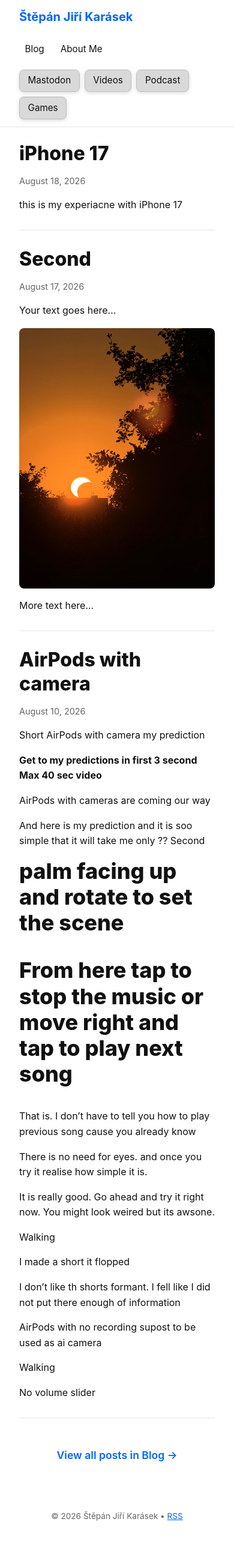
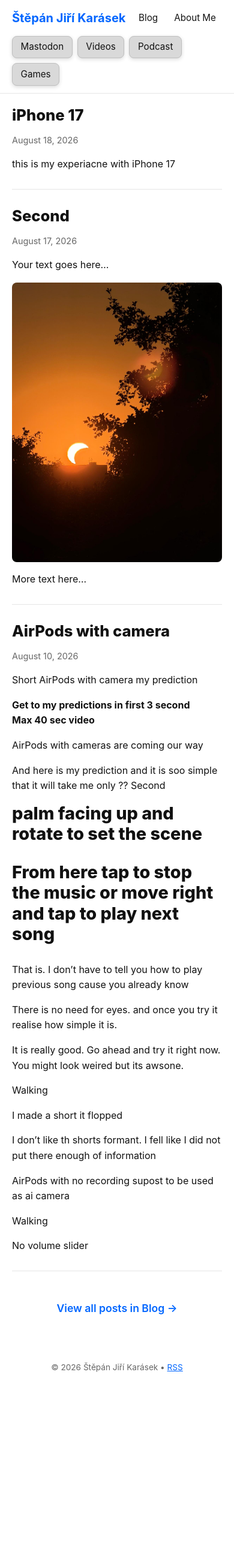
Before and after one commit to StepanJiri/stepankarasek.github.io, a Jekyll site: the page built from index.md, in a window 390 px wide. Shown: the whole page at 60% size. Built offline with Jekyll 4.4.1, drawn with Linux system fonts in a browser that asks for light colours; after the commit the page ends 2328 px from its top, so only the background shows below that.

Commit message:
Update style.css

```diff
--- a/assets/css/style.css
+++ b/assets/css/style.css
@@ -272,3 +272,34 @@ article img {
   font-size: 0.85rem;
   padding: 1.5rem 2rem;
 }
+
+/* ---------- Mobile ---------- */
+@media (max-width: 640px) {
+  .site-header {
+    flex-direction: column;
+    align-items: flex-start;
+    gap: 0.75rem;
+    padding: 0.75rem 1.25rem;
+  }
+
+  .header-left {
+    gap: 0.75rem;
+  }
+
+  .header-right {
+    width: 100%;
+    justify-content: flex-start;
+  }
+
+  main {
+    padding: 1.25rem;
+  }
+
+  h1 { font-size: 1.8rem; }
+  .full-post h2,
+  .post-content .article-title { font-size: 1.6rem; }
+
+  .post-list {
+    grid-template-columns: 1fr;
+  }
+}
```
